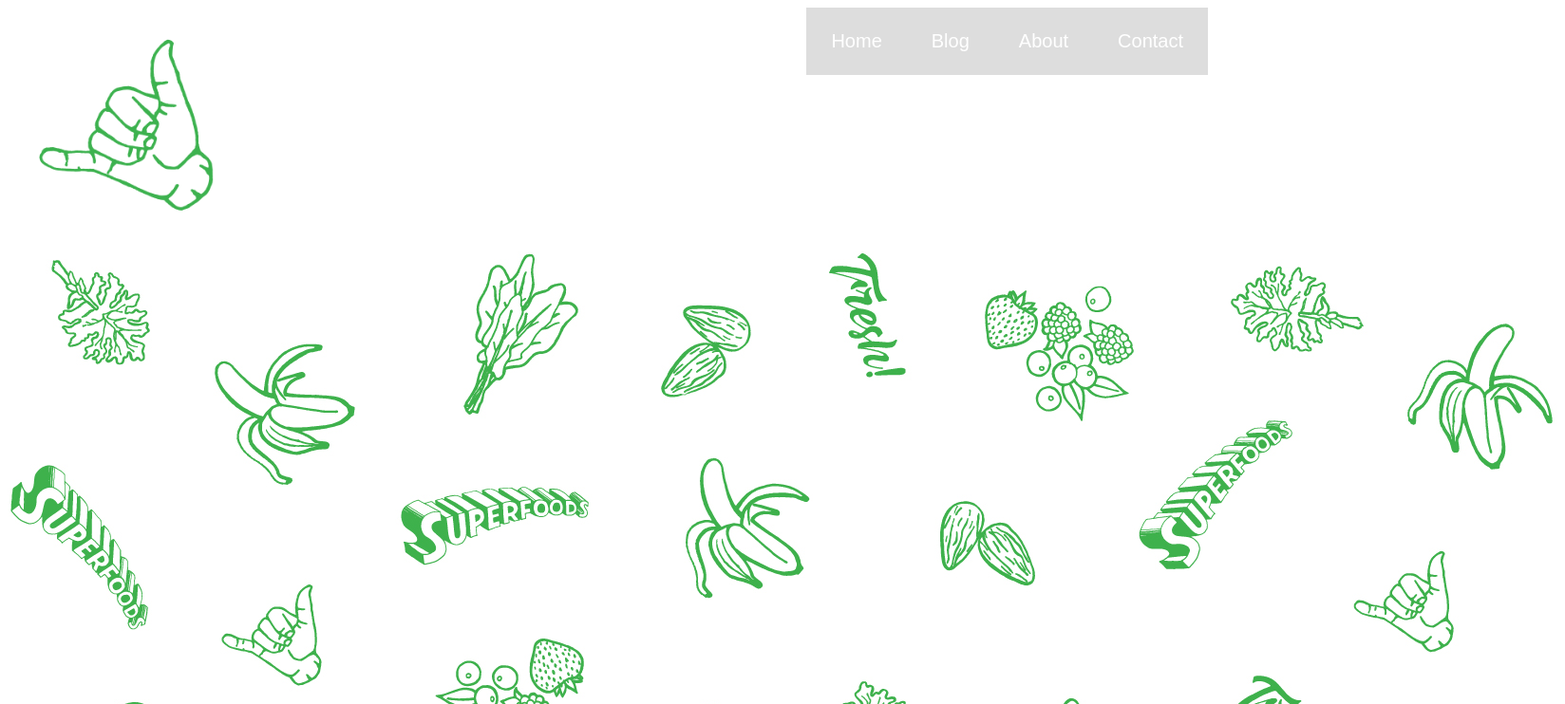
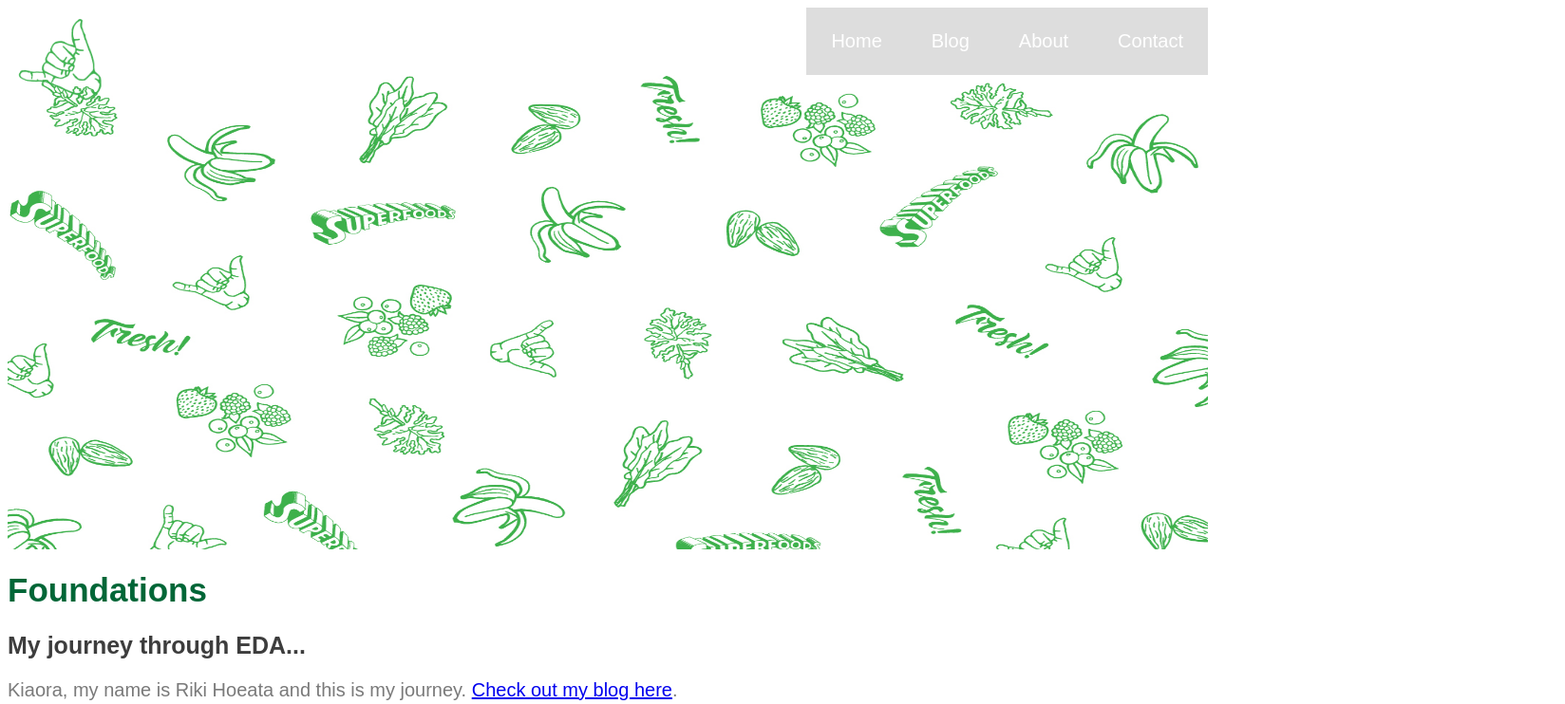
Before and after one commit to craftedcraft/craftedcraft.github.io, a plain HTML site: page index.html in a window 1280 px wide. Shown: the top 742 px of the page at 95% size, 1648 px wide, since content can reach past the window. Drawn offline with Linux system fonts and the light colour scheme.

Commit message:
fixed logo and tweaked banner image

```diff
--- a/styles/main.css
+++ b/styles/main.css
@@ -4,7 +4,7 @@ header nav ul {
     list-style-type: none;
     margin: 0;
     padding: 0;
-    background-color: #dddddd;
+
 }
 header nav li {
     display: inline;
@@ -23,16 +23,24 @@ header nav li a:hover {
 }
 header a {
     display: block;
-    padding: 8px;
+    padding: 20px;
     background-color: #dddddd;
 }
 
-.logo{
-    float: left;
-    width: 20%;
-    height: 20%;
-    margin: 2px;
+.logo {
+    position: fixed;
+    left: 5px;
+    top: 5px;
+    width: 120px;
+    height: 120px;
 }
+
+.banner {
+    display: block;
+    width: 100%;
+    max-height: 500px;
+}
+
 h1 {
     font-size: 35px;
     color: #006637;
@@ -45,7 +53,6 @@ h2 {
     font-family: Arial, Helvetica, sans-serif;
 }
 
-}
 h3 {
     font-size: 20px;
     color: #624017;
@@ -58,11 +65,6 @@ body {
     font-family: Arial, Helvetica, sans-serif;
     background-color: #fff;
 }
-header img {
-    height: 100%;
-    width:100%;
-}
-
 /*-----------footer------------*/
 
 footer {
```
